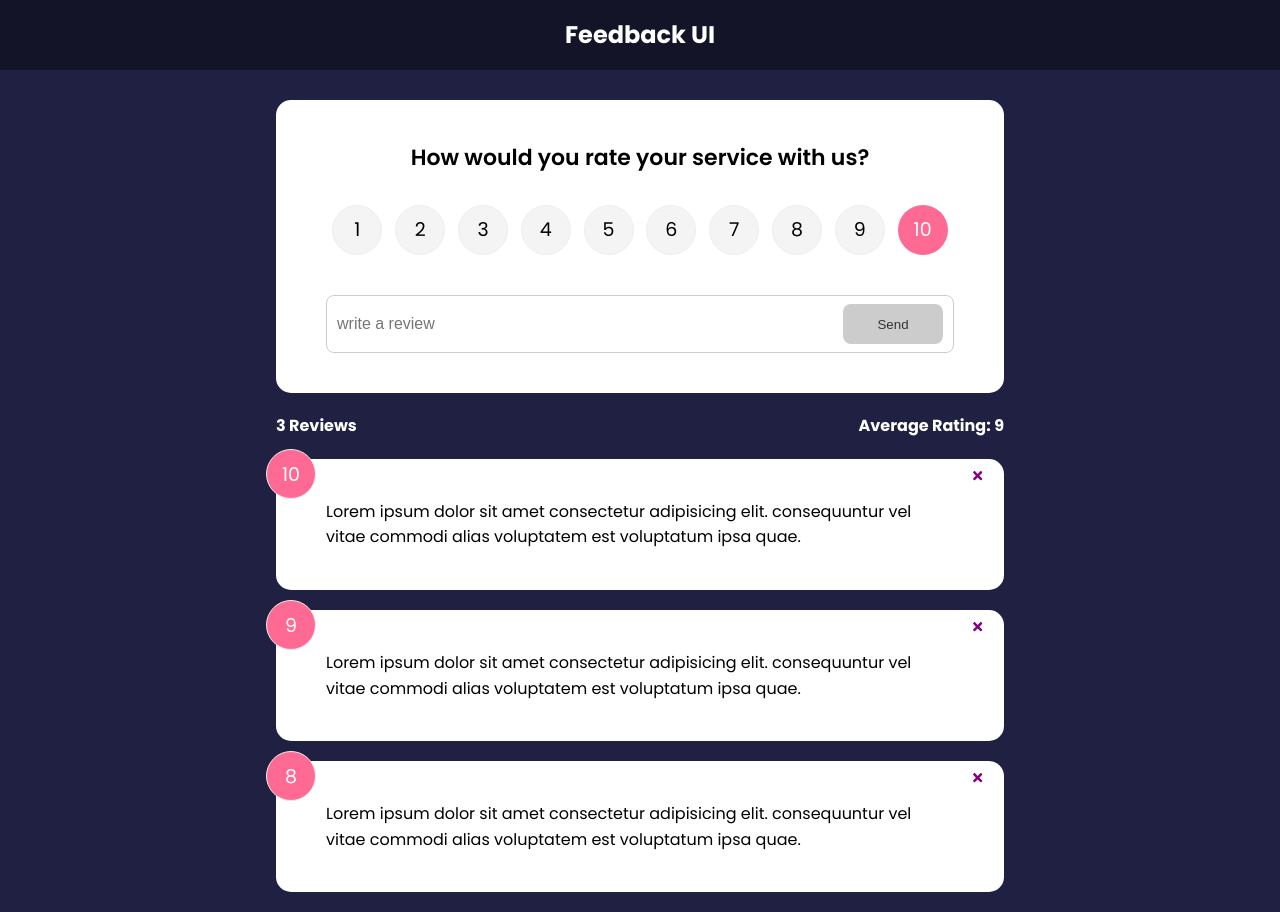
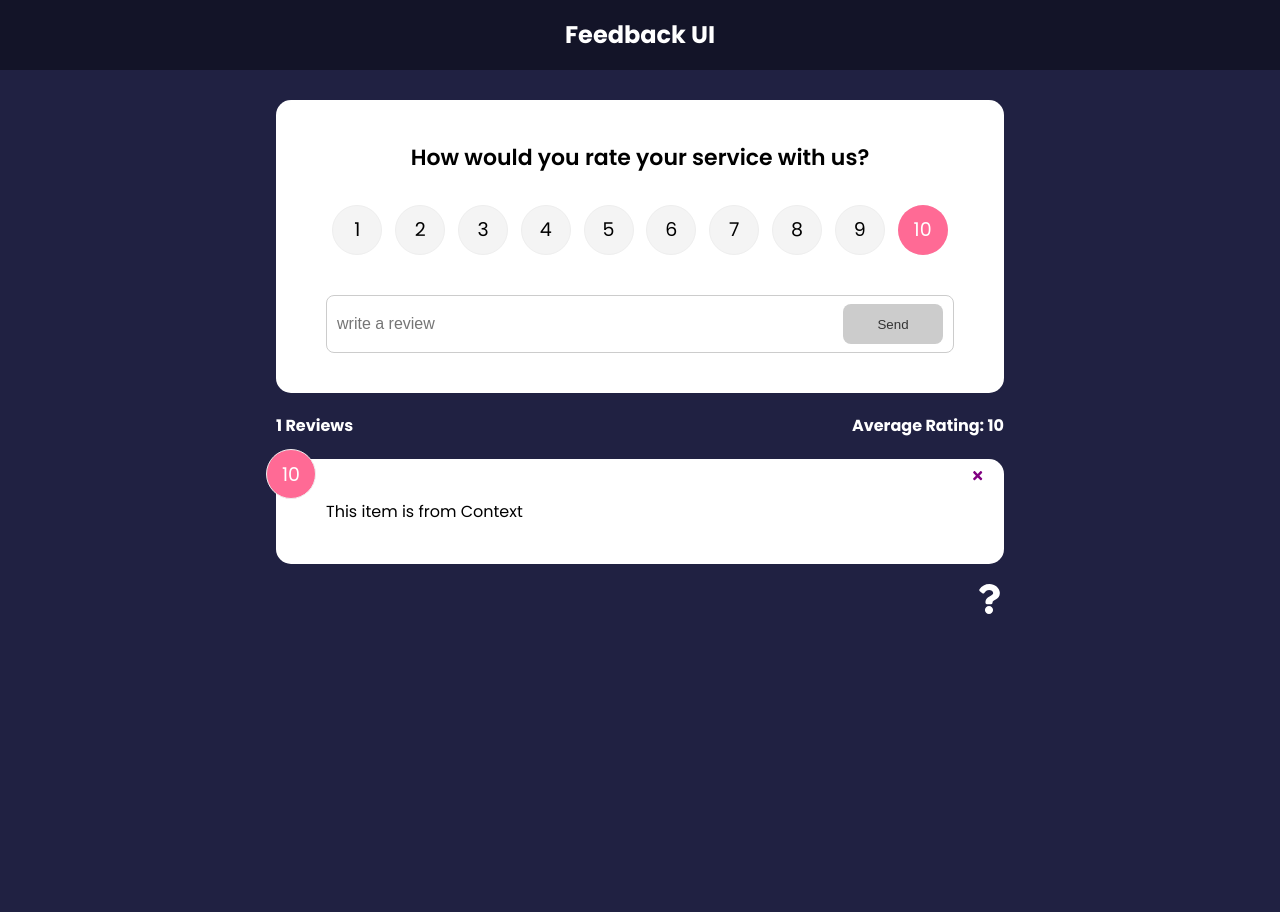
Before and after one commit to MrJanHorak/feedback-app-react-practice, a React (Create React App) app: page / in a window 1280 px wide. After the commit the page ends 800 px from the top, so only its background shows below. Built offline with nearby package versions, Linux system fonts and the light colour scheme.

Commit message:
add useContext and context providor

```diff
--- a/src/App.js
+++ b/src/App.js
@@ -6,7 +6,9 @@
 import FeedbackStats from "./components/FeedbackStats";
 import FeedbackForm from "./components/FeedbackForm";
 import FeedBackData from "./data/FeedBackData";
+import AboutIconLink from "./components/AboutIconLink";
 import AboutPage from "./pages/AboutPage";
+import { FeedbackProvider } from "./context/FeedbackContext";
 
 import PropTypes from "prop-types";
 
@@ -24,7 +26,7 @@
     setFeedback([newFeedback, ...feedback]);
   };
   return (
-    <>
+    <FeedbackProvider>
       <Router>
         <Header />
         <div className="container">
@@ -35,19 +37,17 @@
               element={
                 <>
                   <FeedbackForm handleAdd={addFeedback} />
-                  <FeedbackStats feedback={feedback} />
-                  <FeedBackList
-                    feedback={feedback}
-                    handleDelete={deleteFeedback}
-                  />
+                  <FeedbackStats />
+                  <FeedBackList handleDelete={deleteFeedback} />
                 </>
               }
             ></Route>
             <Route path="/about" element={<AboutPage />} />
           </Routes>
+          <AboutIconLink />
         </div>
       </Router>
-    </>
+    </FeedbackProvider>
   );
 }
 
--- /dev/null
+++ b/src/components/AboutIconLink.jsx
@@ -0,0 +1,14 @@
+import { FaQuestion } from "react-icons/fa";
+import {Link} from 'react-router-dom'
+
+function AboutIconLink() {
+  return (
+    <div className="about-link">
+      <Link to="/about">
+        <FaQuestion size={30} />
+      </Link>
+    </div>
+  );
+}
+
+export default AboutIconLink;
--- a/src/components/FeedbackList.jsx
+++ b/src/components/FeedbackList.jsx
@@ -1,8 +1,10 @@
 import { motion, AnimatePresence } from "framer-motion";
+import { useContext } from "react";
 import FeedbackItem from "./FeedbackItem";
-import PropTypes from "prop-types";
+import FeedbackContext from "../context/FeedbackContext";
 
-function FeedbackList({ feedback, handleDelete }) {
+function FeedbackList({ handleDelete }) {
+  const { feedback } = useContext(FeedbackContext);
   if (!feedback || feedback.length === 0) {
     return <p>No Feedback Yet</p>;
   }
@@ -42,14 +44,4 @@
   // );
 }
 
-FeedbackList.propTypes = {
-  feedback: PropTypes.arrayOf(
-    PropTypes.shape({
-      id: PropTypes.number.isRequired,
-      text: PropTypes.string.isRequired,
-      rating: PropTypes.number.isRequired,
-    })
-  ),
-};
-
 export default FeedbackList;
--- a/src/components/FeedbackStats.jsx
+++ b/src/components/FeedbackStats.jsx
@@ -1,22 +1,22 @@
-import PropTypes from 'prop-types'
+import { useContext } from "react";
+import FeedbackContext from "../context/FeedbackContext";
 
+function FeedbackStats() {
+  const { feedback } = useContext(FeedbackContext);
+  // Calculate ratings avg
+  let average =
+    feedback.reduce((acc, cur) => {
+      return acc + cur.rating;
+    }, 0) / feedback.length;
 
-function FeedbackStats({feedback}) {
-  // Calculate ratings avg
-  let average = feedback.reduce((acc, cur) => {
-    return acc + cur.rating
-  }, 0) / feedback.length
+  average = average.toFixed(1).replace(/[.,]0$/, "");
 
-  average = average.toFixed(1).replace(/[.,]0$/, '')
-
-  return <div className="feedback-stats">
-    <h4>{feedback.length} Reviews</h4>
-    <h4>Average Rating: {isNaN(average) ? 0 : average}</h4>
-  </div>;
-}
-
-FeedbackStats.propTypes = {
-  feedback: PropTypes.array.isRequired,
+  return (
+    <div className="feedback-stats">
+      <h4>{feedback.length} Reviews</h4>
+      <h4>Average Rating: {isNaN(average) ? 0 : average}</h4>
+    </div>
+  );
 }
 
 export default FeedbackStats;
--- a/src/components/Header.jsx
+++ b/src/components/Header.jsx
@@ -5,7 +5,7 @@
 
   return (
     <header style={ headerStyles}>
-      <div className="containter">
+      <div className="container">
         <h2>{text}</h2>
       </div>
     </header>
--- /dev/null
+++ b/src/context/FeedbackContext.jsx
@@ -0,0 +1,19 @@
+import { createContext, useState } from "react";
+
+const FeedbackContext = createContext();
+
+export const FeedbackProvider = ({ children }) => {
+  const [feedback, setFeedback ] = useState([
+    {
+      id: 1,
+      text: "This item is from Context",
+      rating: 10
+    }
+  ])
+  return <FeedbackContext.Provider value={{
+    feedback
+  }}>{children}</FeedbackContext.Provider>;
+};
+
+
+export default FeedbackContext
--- a/src/pages/AboutPage.jsx
+++ b/src/pages/AboutPage.jsx
@@ -1,3 +1,4 @@
+import { Link } from "react-router-dom";
 import Card from "../components/shared/Card";
 
 function AboutPage() {
@@ -9,7 +10,7 @@
         <p>Version: 1.0.0</p>
 
         <p>
-          <a href="/">Back To Home</a>
+          <Link to="/">Back To Home</Link>
         </p>
       </div>
     </Card>
```
